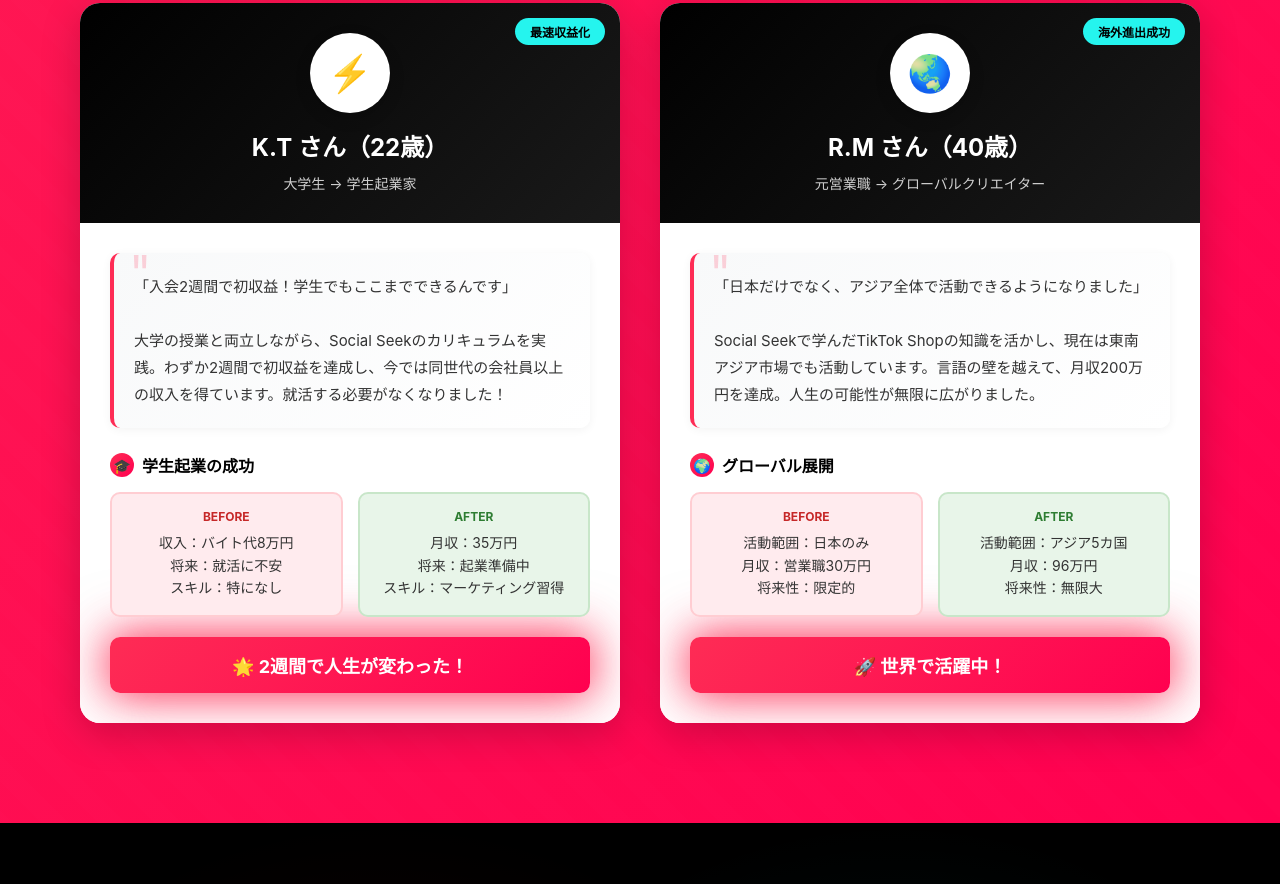
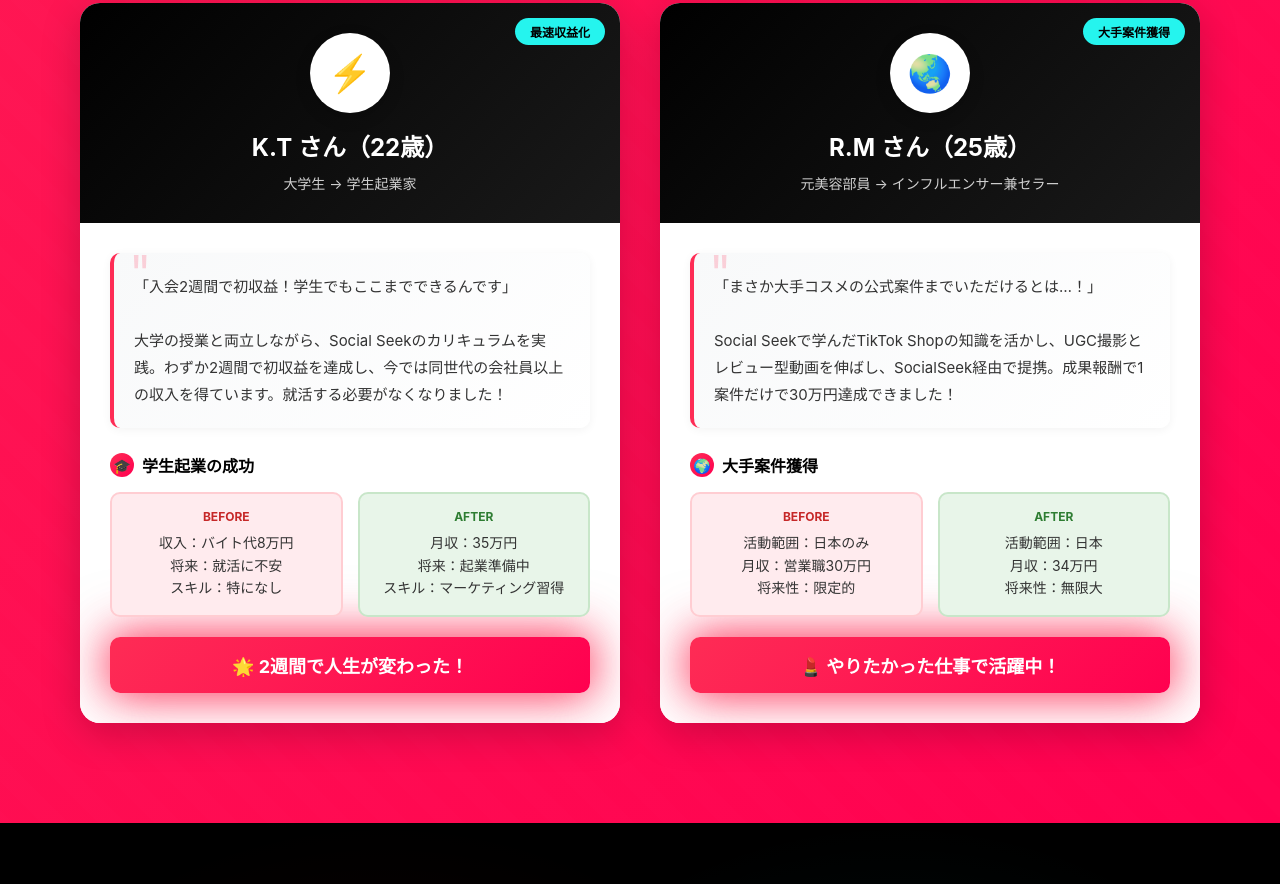
Before and after one commit to tikseek-SocialSeek/SocialSeek.TikSeek, a plain HTML site: page index.html in a window 1280 px wide. Shown: the part 10876-11760 px from the top of the page. Drawn offline with Linux system fonts and the light colour scheme.

Commit message:
Update index.html

```diff
--- a/index.html
+++ b/index.html
@@ -3452,22 +3452,22 @@
                 <!-- Student 6 -->
                 <div class="student-card">
                     <div class="student-header">
-                        <div class="student-badge">海外進出成功</div>
+                        <div class="student-badge">大手案件獲得</div>
                         <div class="student-avatar">🌏</div>
-                        <h3 class="student-name">R.M さん（40歳）</h3>
-                        <p class="student-role">元営業職 → グローバルクリエイター</p>
+                        <h3 class="student-name">R.M さん（25歳）</h3>
+                        <p class="student-role">元美容部員 → インフルエンサー兼セラー</p>
                     </div>
                     <div class="student-content">
                         <div class="student-voice">
                             <p class="voice-text">
-                                「日本だけでなく、アジア全体で活動できるようになりました」<br><br>
-                                Social Seekで学んだTikTok Shopの知識を活かし、現在は東南アジア市場でも活動しています。言語の壁を越えて、月収200万円を達成。人生の可能性が無限に広がりました。
+                                「まさか大手コスメの公式案件までいただけるとは…！」<br><br>
+                                Social Seekで学んだTikTok Shopの知識を活かし、UGC撮影とレビュー型動画を伸ばし、SocialSeek経由で提携。成果報酬で1案件だけで30万円達成できました！
                             </p>
                         </div>
                         <div class="achievement-section">
                             <div class="achievement-title">
                                 <span class="achievement-icon">🌍</span>
-                                グローバル展開
+                                大手案件獲得
                             </div>
                             <div class="before-after">
                                 <div class="ba-box before-box">
@@ -3481,14 +3481,14 @@
                                 <div class="ba-box after-box">
                                     <p class="ba-label">After</p>
                                     <p class="ba-content">
-                                        活動範囲：アジア5カ国<br>
-                                        月収：96万円<br>
+                                        活動範囲：日本<br>
+                                        月収：34万円<br>
                                         将来性：無限大
                                     </p>
                                 </div>
                             </div>
                             <div class="achievement-highlight">
-                                🚀 世界で活躍中！
+                                💄 やりたかった仕事で活躍中！
                             </div>
                         </div>
                     </div>
```
